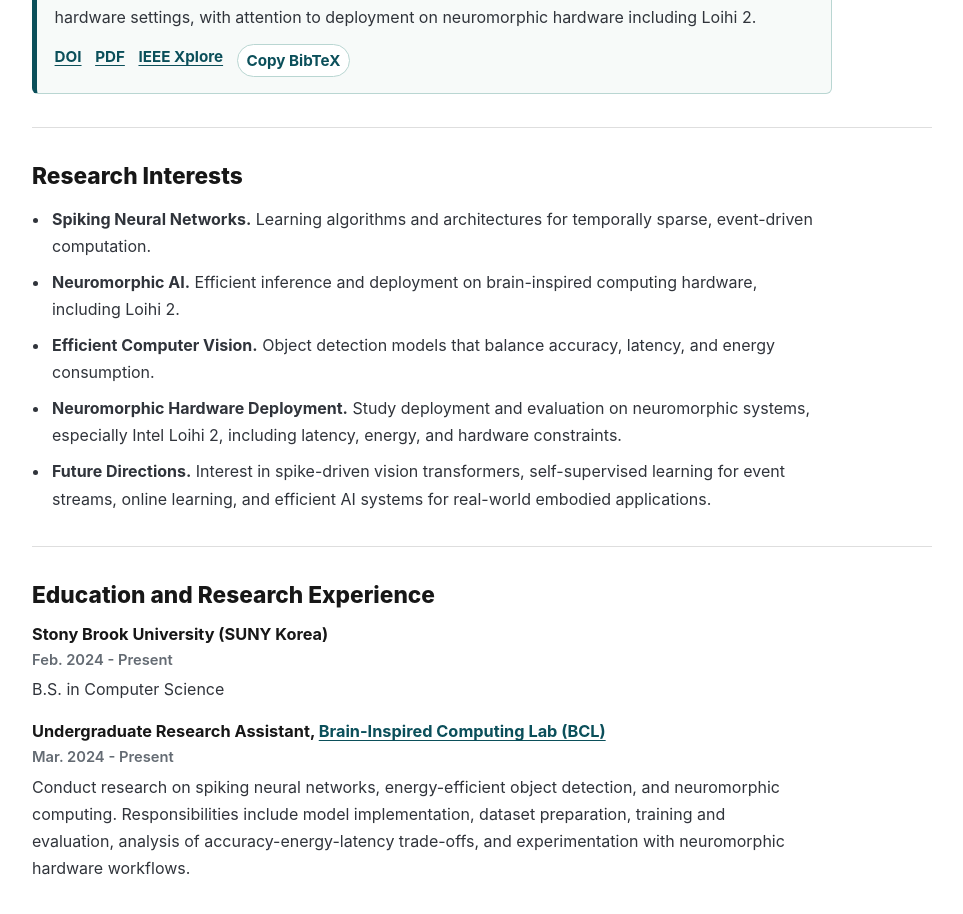
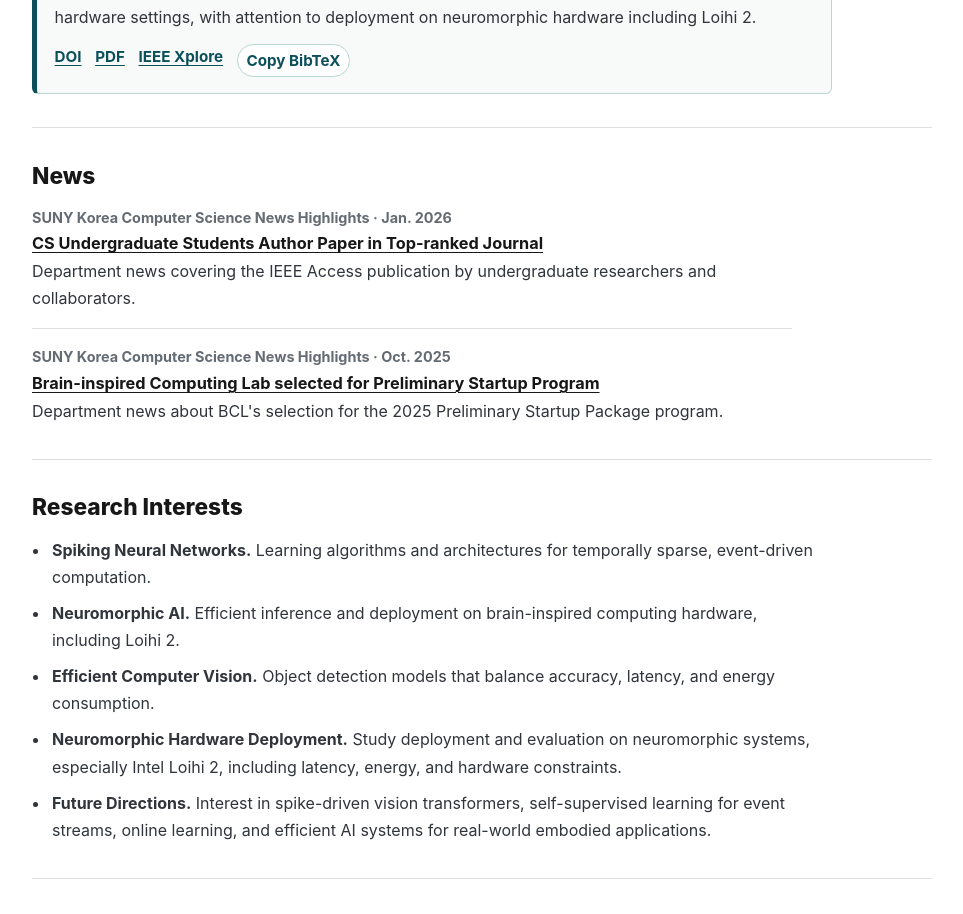
Before and after one commit to kimdongyeong0/kimdongyeong0.github.io, a React (Vite) app: page / in a window 1280 px wide. Shown: the part 1380-2294 px from the top of the page, without its empty margins (158-1121 px from the left). Built offline with nearby package versions, Linux system fonts and the light colour scheme.

Commit message:
add department news section

```diff
--- a/src/App.tsx
+++ b/src/App.tsx
@@ -4,6 +4,7 @@ import {
   contactContent,
   cvContent,
   navItems,
+  newsItems,
   profile,
   publications,
   researchContent,
@@ -107,6 +108,24 @@ function PublicationEntry({ publication }: { publication: (typeof publications)[
   );
 }
 
+function NewsList() {
+  return (
+    <div className="news-list">
+      {newsItems.map((item) => (
+        <article className="news-item" key={item.url}>
+          <p className="news-meta">
+            {item.source} · {item.date}
+          </p>
+          <h3>
+            <ExternalLink href={item.url}>{item.title}</ExternalLink>
+          </h3>
+          <p>{item.description}</p>
+        </article>
+      ))}
+    </div>
+  );
+}
+
 function App() {
   const personSchema = useMemo(
     () => ({
@@ -195,6 +214,10 @@ function App() {
           <PublicationEntry publication={publications[0]} />
         </Section>
 
+        <Section id="news" title="News">
+          <NewsList />
+        </Section>
+
         <Section id="interests" title="Research Interests">
           <ul className="interest-list">
             {researchFocusPreview.map((focus) => (
--- a/src/siteData.ts
+++ b/src/siteData.ts
@@ -1,4 +1,4 @@
-export type SectionId = "about" | "research" | "publications" | "interests" | "education" | "contact";
+export type SectionId = "about" | "research" | "publications" | "news" | "interests" | "education" | "contact";
 
 export type NavItem = {
   id: SectionId;
@@ -14,6 +14,7 @@ export const navItems: NavItem[] = [
   { id: "about", label: "About" },
   { id: "research", label: "Research" },
   { id: "publications", label: "Publications" },
+  { id: "news", label: "News" },
   { id: "interests", label: "Interests" },
   { id: "education", label: "Education" },
   { id: "contact", label: "Contact" },
@@ -132,6 +133,25 @@ export const publications = [
   },
 ];
 
+export const newsItems = [
+  {
+    title: "CS Undergraduate Students Author Paper in Top-ranked Journal",
+    source: "SUNY Korea Computer Science News Highlights",
+    date: "Jan. 2026",
+    url: "https://cs.sunykorea.ac.kr/cs/html/sub05/0501.html?mode=V&no=5ac286f00797813aa7bdf62249d08e28&GotoPage=1",
+    description:
+      "Department news covering the IEEE Access publication by undergraduate researchers and collaborators.",
+  },
+  {
+    title: "Brain-inspired Computing Lab selected for Preliminary Startup Program",
+    source: "SUNY Korea Computer Science News Highlights",
+    date: "Oct. 2025",
+    url: "https://cs.sunykorea.ac.kr/cs/html/sub05/0501.html?mode=V&no=85d0047861bcc923c1be9d39dfca46d2&GotoPage=1",
+    description:
+      "Department news about BCL's selection for the 2025 Preliminary Startup Package program.",
+  },
+];
+
 export const cvContent = {
   note:
     "This online version is a concise overview. The downloadable PDF should be treated as the complete record once the current file is supplied.",
--- a/src/styles.css
+++ b/src/styles.css
@@ -289,6 +289,36 @@ h3 {
   font-weight: 750;
 }
 
+.news-list {
+  display: grid;
+  gap: 1rem;
+  max-width: 760px;
+}
+
+.news-item {
+  display: grid;
+  gap: 0.25rem;
+}
+
+.news-item + .news-item {
+  border-top: 1px solid var(--rule);
+  padding-top: 1rem;
+}
+
+.news-meta {
+  color: var(--muted);
+  font-size: 0.9rem;
+  font-weight: 650;
+}
+
+.news-item h3 a {
+  color: var(--ink);
+}
+
+.news-item h3 a:hover {
+  color: var(--accent);
+}
+
 .interest-list {
   display: grid;
   gap: 0.55rem;
```
